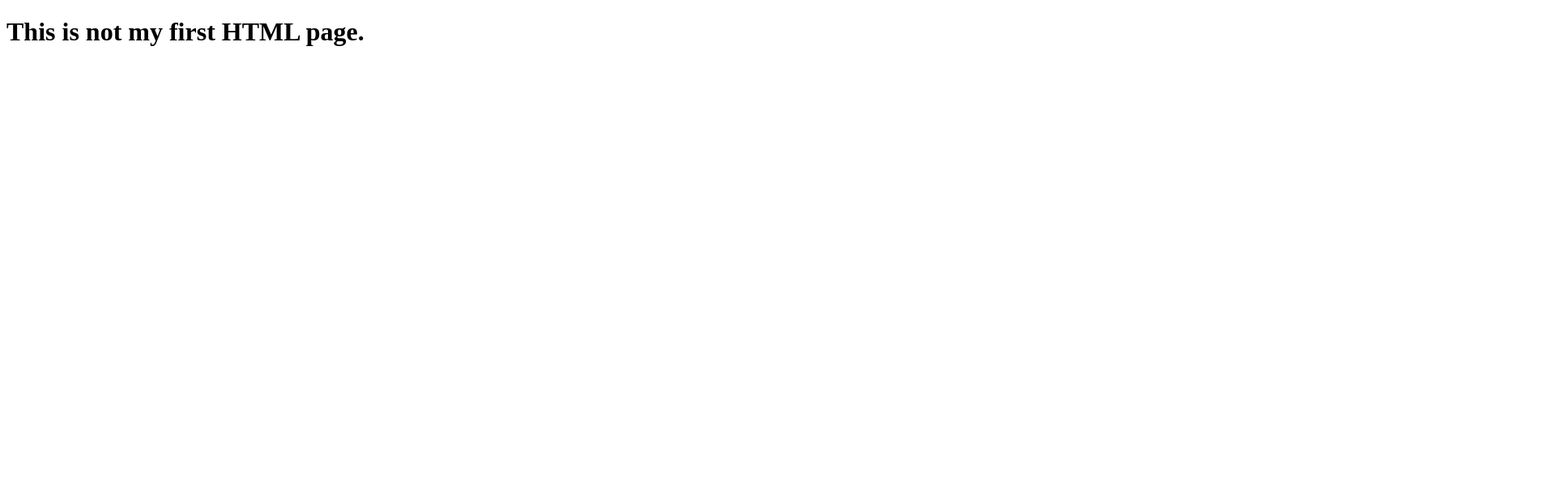
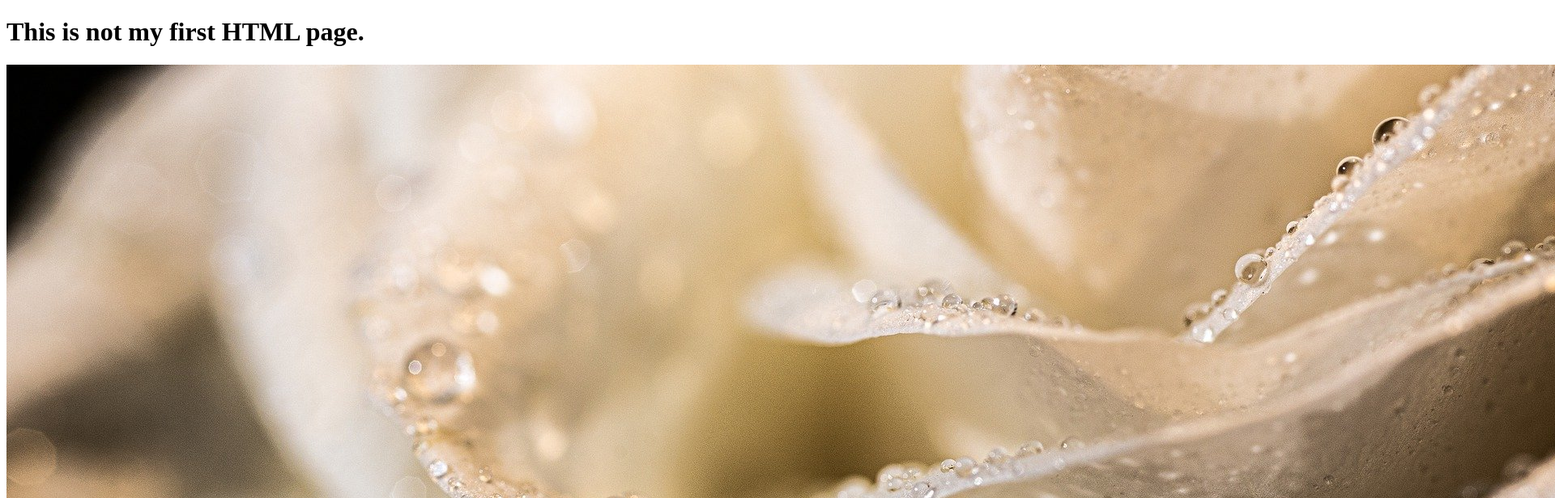
Before and after one commit to laurataisto/laurataisto.github.io, a plain HTML site: page index.html in a window 1280 px wide. Shown: the top 616 px of the page at 81% size, 1920 px wide, since content can reach past the window. Drawn offline with Linux system fonts and the light colour scheme.

Commit message:
Update index.html

```diff
--- a/index.html
+++ b/index.html
@@ -3,6 +3,7 @@
 <body>
 
 <h1>This is not my first HTML page.</h1>
+<img src="rose-6247730_1920.jpg" alt="Valkoinen ruusu" title"Ruusu" />
 
 </body>
 </html>
```
